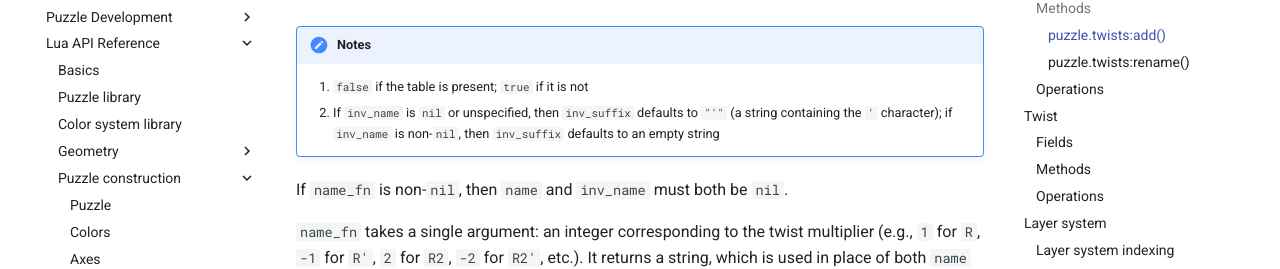
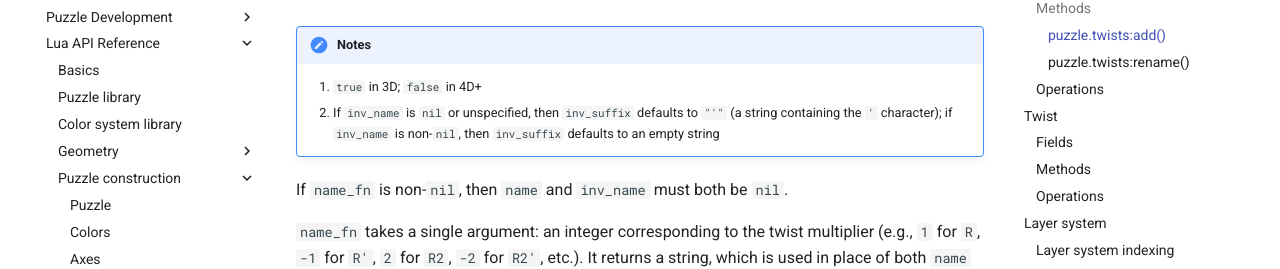
Before and after one commit to Hypercubers/dev.hypercubing.xyz, an MkDocs documentation site: the page built from docs/hsc/lua/puzzle-construction/twists.md, in a window 1280 px wide and 900 px high, scrolled down 1384 px. Shown: the part 181-450 px from the top of the window. Built offline with MkDocs 1.6.1 and Material for MkDocs 9.7.7, drawn with Linux system fonts in a browser that asks for light colours; comment, search, counter and statistics services are not loaded.

Commit message:
Update `puzzle.twist:add()` docs

```diff
--- a/docs/hsc/lua/puzzle-construction/twists.md
+++ b/docs/hsc/lua/puzzle-construction/twists.md
@@ -48,7 +48,7 @@ The table has the following keys:
 
 !!! note "Notes"
 
-    1. `false` if the table is present; `true` if it is not
+    1. `true` in 3D; `false` in 4D+
     2. If `inv_name` is `nil` or unspecified, then `inv_suffix` defaults to `"'"` (a string containing the `'` character); if `inv_name` is non-`nil`, then `inv_suffix` defaults to an empty string
 
 [^twist-multipliers]: E.g., `R2` from `R`
```
